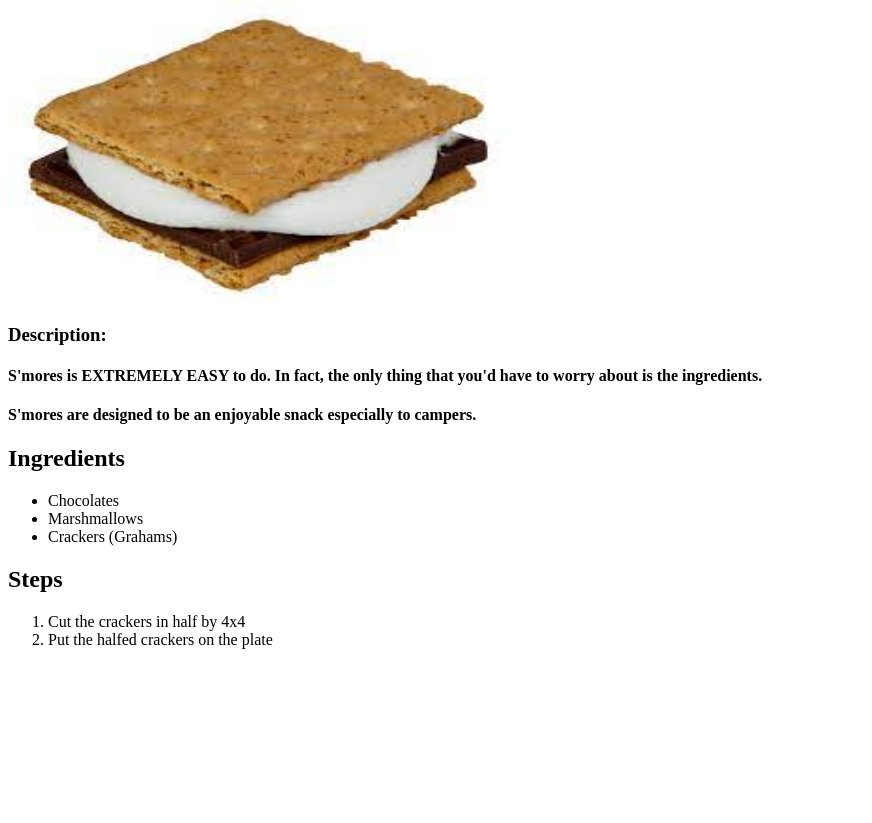
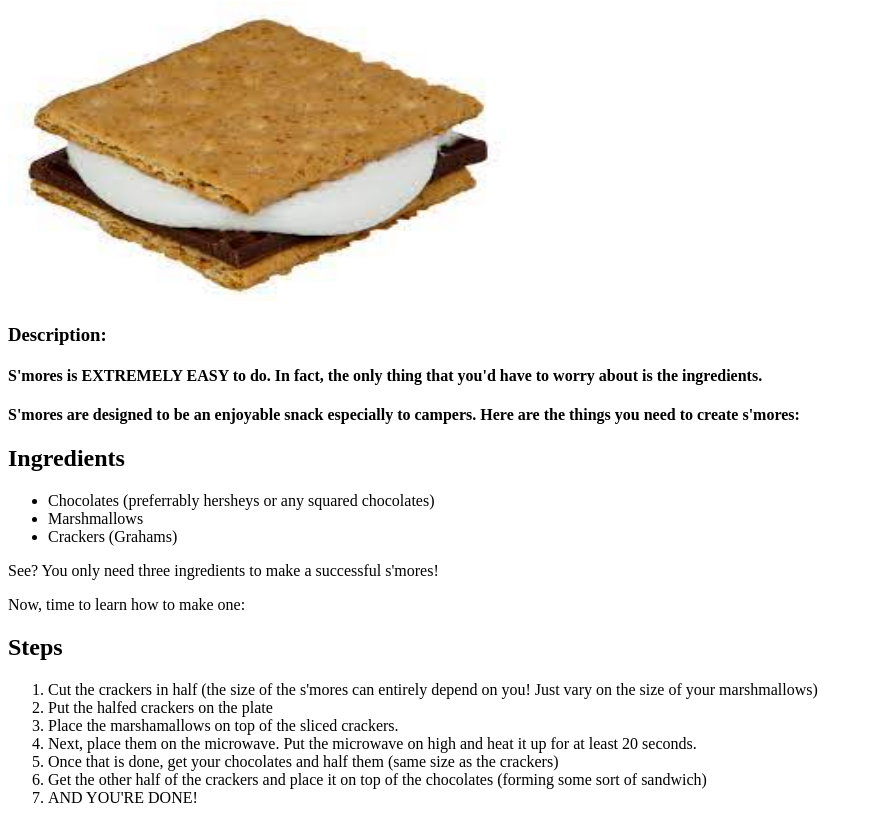
Before and after one commit to elyssalazar/odin-recipes, a plain HTML site: page recipes/S'mores.html in a window 1280 px wide. Shown: the part 79-902 px from the top of the page, without its empty margins (0-872 px from the left). Before the commit the page ends 800 px from the top, so only its background shows below. Drawn offline with Linux system fonts and the light colour scheme.

Commit message:
Finished writing up the steps and edited some parts on the ingredients

```diff
--- a/recipes/S'mores.html
+++ b/recipes/S'mores.html
@@ -11,18 +11,28 @@
         <h3>Description: </h3>
         <p><h4>S'mores is EXTREMELY EASY to do. In fact, the only thing that you'd have to worry
             about is the ingredients.</h4></p>
-        <p><h4>S'mores are designed to be an enjoyable snack especially to campers.</h4></p>
+        <p><h4>S'mores are designed to be an enjoyable snack especially to campers. Here are the things you need to create s'mores:</h4></p>
 
         <h2>Ingredients</h2>
         <ul>
-            <li>Chocolates</li>
+            <li>Chocolates (preferrably hersheys or any squared chocolates)</li>
             <li>Marshmallows</li>
             <li>Crackers (Grahams)</li>
         </ul>
 
+        <p>See? You only need three ingredients to make a successful s'mores!</p>
+        <p>Now, time to learn how to make one:</p>
+
         <h2>Steps</h2>
         <ol>
-            <li>Cut the crackers in half by 4x4</li>
+            <li>Cut the crackers in half (the size of the s'mores can entirely depend on you! Just vary on the
+                size of your marshmallows)</li>
             <li>Put the halfed crackers on the plate</li>
+            <li>Place the marshamallows on top of the sliced crackers.</li>
+            <li>Next, place them on the microwave. Put the microwave on high and heat it up for at least 20 seconds.</li>
+            <li>Once that is done, get your chocolates and half them (same size as the crackers)</li>
+            <li>Get the other half of the crackers and place it on top of the chocolates (forming some sort of
+                sandwich)</li>
+            <li>AND YOU'RE DONE!</li>
         </ol>
 </html>
```
